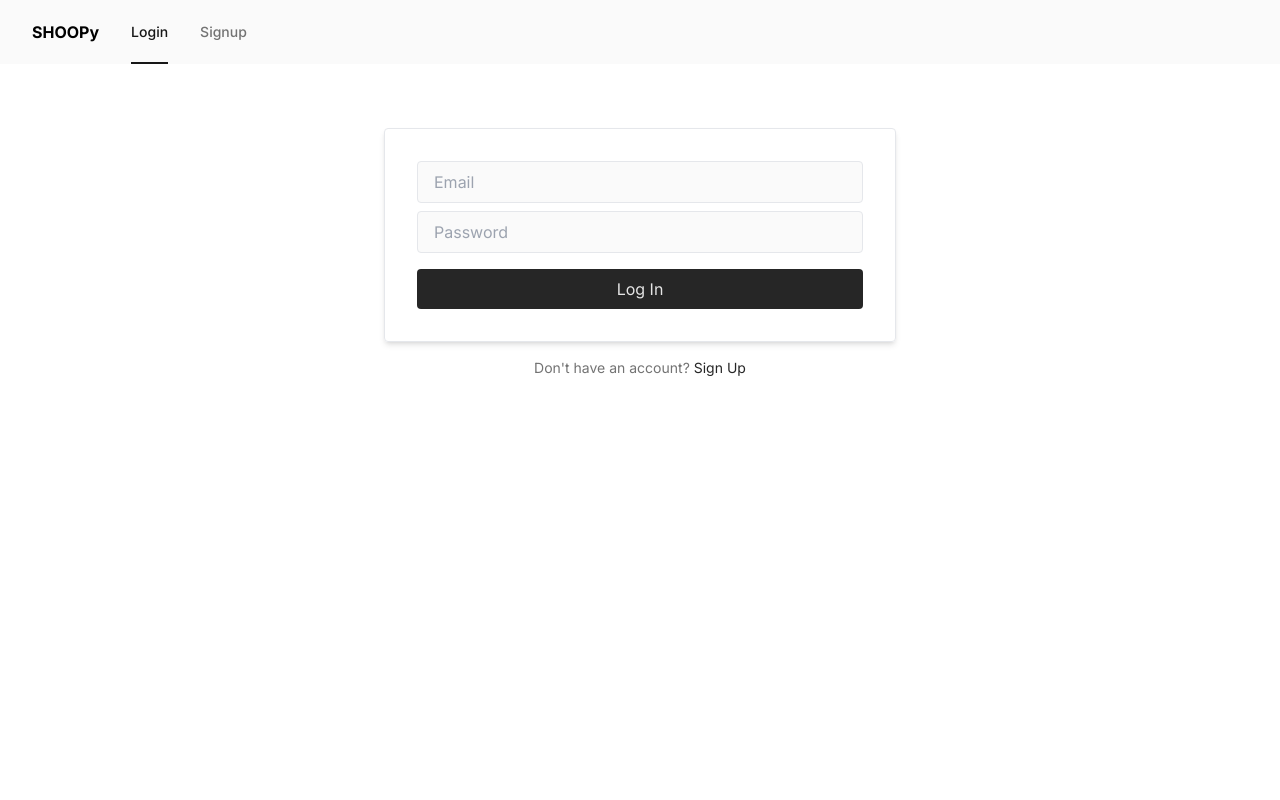
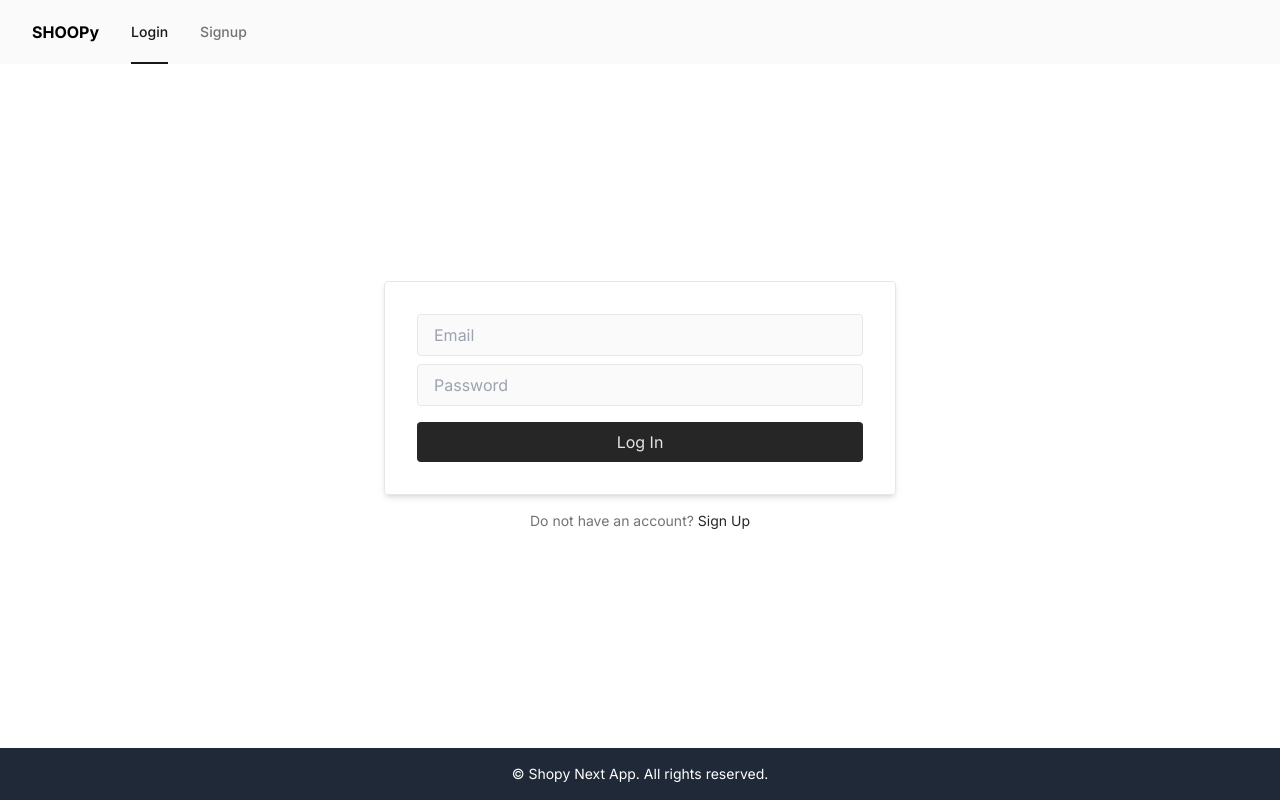
Before and after one commit to ginigo-arg/shopy-UI, a Next.js app: page /auth/login in a window 1280 px wide. Built offline with nearby package versions, Linux system fonts and the light colour scheme; no server answers.

Commit message:
fix: layout

```diff
--- a/app/auth/authenticated.ts
+++ b/app/auth/authenticated.ts
@@ -1,6 +1,6 @@
 import { cookies } from "next/headers";
 import { AUTHENTICATION_COOKIE } from "./auth-cookie";
 
-export default function authenticated() {
+export default async function authenticated() {
   return !!cookies().get(AUTHENTICATION_COOKIE)?.value;
 }
--- a/app/auth/login/page.tsx
+++ b/app/auth/login/page.tsx
@@ -8,8 +8,11 @@ export default function Login() {
   const [state, formAction] = useFormState(login, { error: "" });
 
   return (
-    <div className="mx-auto mt-16 w-full max-w-lg">
-      <form className="rounded border p-8 shadow-md" action={formAction}>
+    <div className="w-full max-w-lg mx-auto">
+      <form
+        className="rounded border p-8 shadow-md my-auto"
+        action={formAction}
+      >
         <div className="mb-2">
           <label className="sr-only" htmlFor="email">
             Email
@@ -50,7 +53,7 @@ export default function Login() {
       </form>
       <div className="mt-4 text-center">
         <p className="text-sm text-neutral-500">
-          Don't have an account?{" "}
+          Do not have an account?{" "}
           <Link
             href="/auth/signup"
             className="text-neutral-800 hover:underline"
--- a/app/auth/logout.tsx
+++ /dev/null
@@ -1,9 +0,0 @@
-export default function AuthLayout({
-  children,
-}: {
-  children: React.ReactNode;
-}) {
-  return (
-    <div className="h-screen flex items-center justify-center">{children}</div>
-  );
-}
--- a/app/auth/signup/page.tsx
+++ b/app/auth/signup/page.tsx
@@ -8,7 +8,7 @@ export default function Signup() {
   const [state, formAction] = useFormState(createUser, { error: "" });
 
   return (
-    <div className="mx-auto mt-16 w-full max-w-lg">
+    <div className="mx-auto w-full max-w-lg h-full my-auto">
       <form className="rounded border p-8 shadow-md" action={formAction}>
         <div className="mb-2">
           <label className="sr-only" htmlFor="email">
--- a/app/layout.tsx
+++ b/app/layout.tsx
@@ -12,18 +12,27 @@ export const metadata: Metadata = {
   description: "NextJs + NesJs + Prisma + Tailwind CSS + TypeScript",
 };
 
-export default function RootLayout({
+export default async function RootLayout({
   children,
 }: Readonly<{
   children: React.ReactNode;
 }>) {
-  const isAuthenticated = authenticated();
+  const isAuthenticated = await authenticated();
   return (
     <html lang="en">
-      <Providers authenticated={isAuthenticated}>
-        <Header />
-        <body className={inter.className}>{children}</body>
-      </Providers>
+      <body
+        className={`${inter.className} grid min-h-dvh grid-rows-[auto,1fr,auto]`}
+      >
+        <Providers authenticated={isAuthenticated}>
+          <Header></Header>
+          <main className="container mx-auto my-auto">{children}</main>
+          <footer className="bg-gray-800 text-white p-4 text-center">
+            <p className="text-sm">
+              &copy; Shopy Next App. All rights reserved.
+            </p>
+          </footer>
+        </Providers>
+      </body>
     </html>
   );
 }
--- a/app/page.tsx
+++ b/app/page.tsx
@@ -4,5 +4,5 @@ export default async function Home() {
   const me = await getMe();
   console.log(me);
 
-  return <></>;
+  return <>Home Cool</>;
 }
--- a/app/ui/Nav.tsx
+++ b/app/ui/Nav.tsx
@@ -1,4 +1,3 @@
-"use client";
 import { useContext } from "react";
 import { NavLinks } from "./NavLinks";
 import { routes, unauthenticatedRoutes } from "../common/constants/routes";
@@ -7,7 +6,6 @@ import logout from "../auth/logout";
 
 export const Nav = () => {
   const isAuthenticated = useContext(AuthContext);
-  console.log("isAuthenticated:", isAuthenticated);
   const pages = isAuthenticated ? routes : unauthenticatedRoutes;
   return (
     <nav className="flex w-full gap-4 lg:gap-6" aria-label="Main navigation">
```
